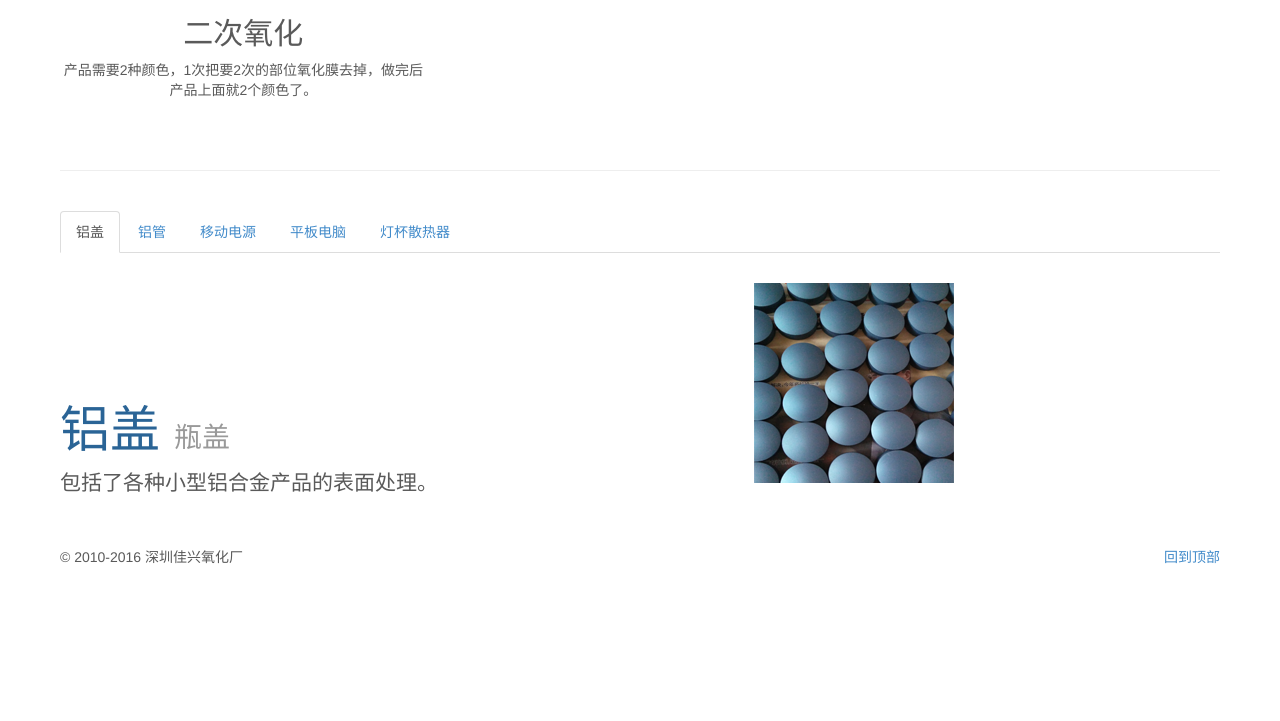
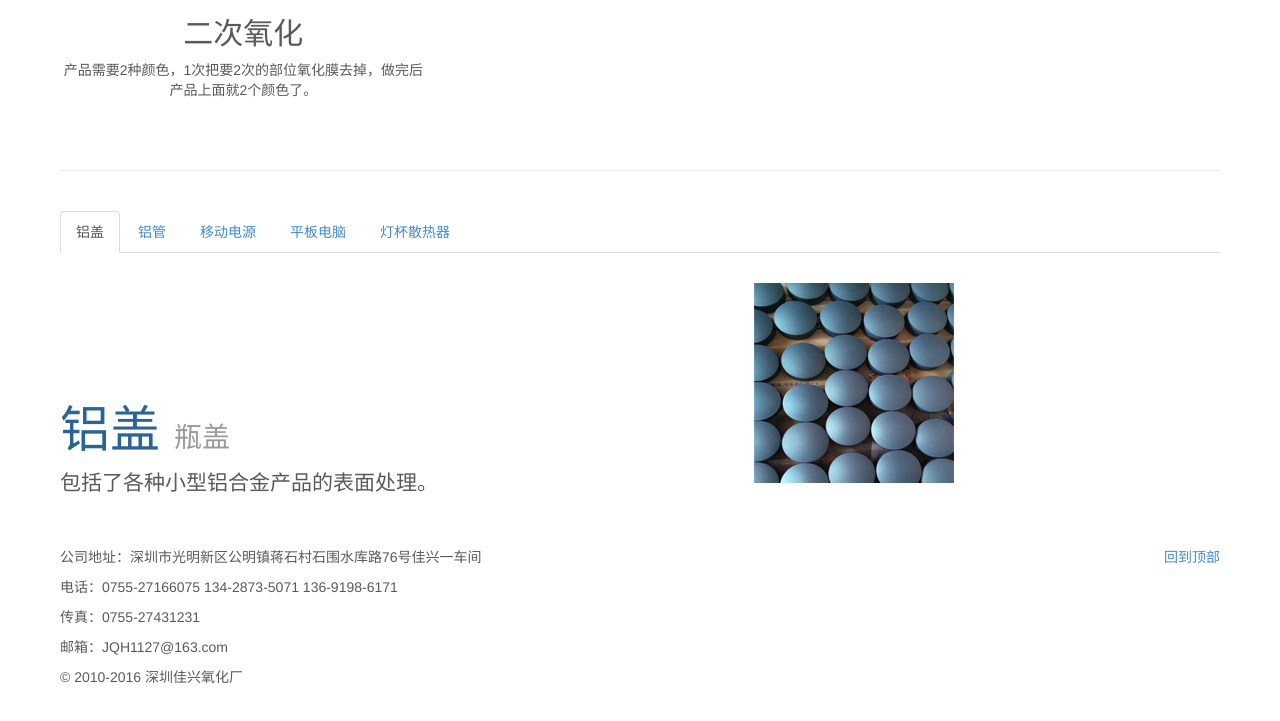
Before and after one commit to jxyhc/jxyhc.github.io, a plain HTML site: page index.html in a window 1280 px wide. Shown: the part 1366-2087 px from the top of the page. Before the commit the page ends 1983 px from the top, so only its background shows below. Drawn offline with Linux system fonts and the light colour scheme.

Commit message:
修改主页联系方式

```diff
--- a/index.html
+++ b/index.html
@@ -337,8 +337,12 @@
 
     <footer>
         <p class="pull-right"><a href="#top">回到顶部</a></p>
+        <p>公司地址：深圳市光明新区公明镇蒋石村石围水库路76号佳兴一车间 </p>
+        <p>电话：0755-27166075 134-2873-5071 136-9198-6171 </p>
+        <p>传真：0755-27431231 </p>
+        <p>邮箱：JQH1127@163.com </p>
+        <p>&copy; 2010-2016 深圳佳兴氧化厂 </p>
 
-        <p>&copy; 2010-2016 深圳佳兴氧化厂 </p>
     </footer>
 
 </div>
```
Also changed, not shown: 1 other file.
